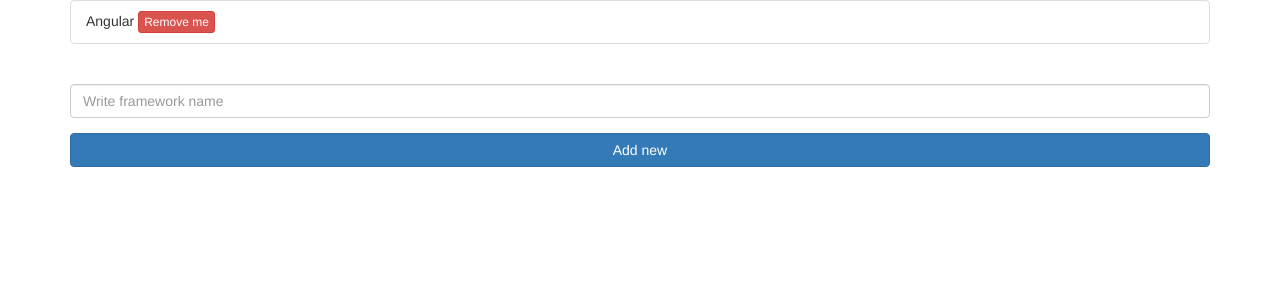
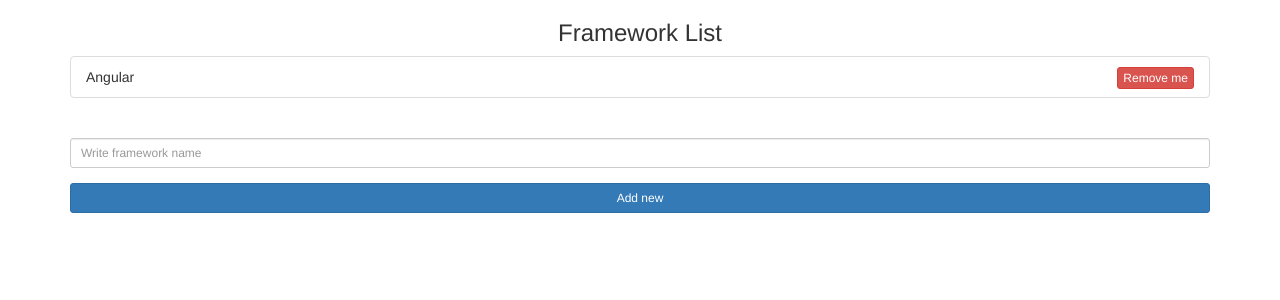
Before and after one commit to pptasinski/vueDevMeeting, a Vue app: page / in a window 1280 px wide. Shown: the top 300 px of the page. Built offline with nearby package versions, Linux system fonts and the light colour scheme.

Commit message:
[#2.4] - poprawki i animacje cd

```diff
--- a/src/components/FrameworkForm.vue
+++ b/src/components/FrameworkForm.vue
@@ -1,6 +1,6 @@
 <template>
     <form @submit.prevent method="post" role="form">
-        <div class="form-group">
+        <div class="form-group form-group-sm">
             <label></label>
             <input
                     class="form-control"
@@ -11,7 +11,13 @@
                     placeholder="Write framework name"
             />
         </div>
-        <button type="submit" @click="addNew()" class="btn btn-primary btn-block">Add new</button>
+        <button
+                type="submit"
+                @click="addNew()"
+                class="btn btn-sm btn-primary btn-block"
+        >
+            Add new
+        </button>
         <div class="form-group">
         <span class="text-danger">{{ errors.first('newFramework') }}</span>
         </div>
--- a/src/components/FrameworkList.vue
+++ b/src/components/FrameworkList.vue
@@ -1,5 +1,6 @@
 <template>
     <div class="row">
+        <h3 class="text-center">Framework List</h3>
         <div class="col-xs-12">
         <transition-group class="list-group" name="list" tag="ul">
         <li
@@ -8,7 +9,7 @@
                 :key="frameworkKey">
             {{ framework.name }}
             <button
-                    class="btn btn-xs btn-danger"
+                    class="btn btn-xs btn-danger pull-right"
                     v-on:click="removeMe(frameworkKey)"
             >
                 Remove me
```
